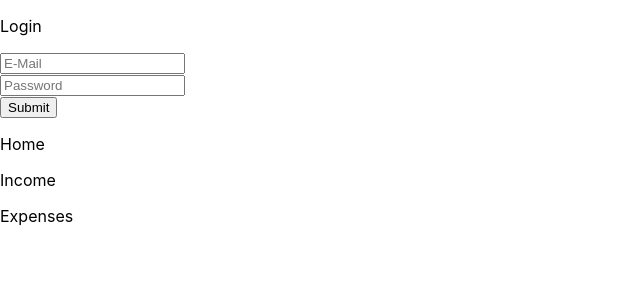
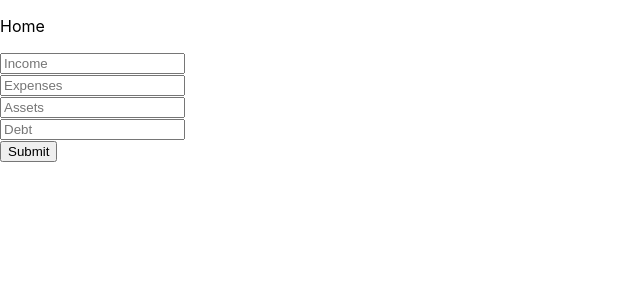
Before and after one commit to Aviakubo/frontend-fin-team-six, a React (Create React App) app: page / in a window 1280 px wide. Shown: the top 300 px of the page, without its empty margins (0-640 px from the left). Built offline with nearby package versions, Linux system fonts and the light colour scheme.

Commit message:
added forms and assets + debt components

```diff
--- a/src/App.js
+++ b/src/App.js
@@ -2,12 +2,10 @@ import logo from './logo.svg';
 import './App.css';
 import { useState } from "react";
 import Home from './components/Home';
-import Login from './components/Login';
 
 function App() {
   return (
     <>
-    <Login />
     <Home />
     </>
   );
--- /dev/null
+++ b/src/components/Assets.js
@@ -0,0 +1,10 @@
+function Assets() {
+    return (
+        <div className='assets'>
+        <input type="text"  placeholder="Assets" id="assets"></input>
+        <br/>
+        </div>
+    );
+}
+
+export default Assets;
--- /dev/null
+++ b/src/components/Debt.js
@@ -0,0 +1,10 @@
+function Debt() {
+    return (
+        <div className='debt'>
+        <input type="text"  placeholder="Debt" id="debt"></input>
+        <br/>
+        </div>
+    );
+}
+
+export default Debt;
--- a/src/components/Expenses.js
+++ b/src/components/Expenses.js
@@ -1,7 +1,8 @@
 function Expenses() {
     return (
         <div className='expenses'>
-            <p>Expenses</p>
+        <input type="text"  placeholder="Expenses" id="expenses"></input>
+        <br/>
         </div>
     );
 }
--- a/src/components/Income.js
+++ b/src/components/Income.js
@@ -4,7 +4,8 @@ function Income() {
 
     return (
         <div className='income'>
-            <p>Income</p>
+        <input type="text"  placeholder="Income" id="income"></input>
+        <br/>
         </div>
     );
 }
--- a/src/components/home.js
+++ b/src/components/home.js
@@ -1,5 +1,7 @@
 import Income from './Income';
 import Expenses from './Expenses';
+import Assets from './Assets';
+import Debt from './Debt';
 
 function Home() {
     return (
@@ -7,6 +9,9 @@ function Home() {
             <p>Home</p>
             <Income />
             <Expenses />
+            <Assets />
+            <Debt />
+            <button>Submit</button>
         </div>
     );
 }
--- a/src/components/login.js
+++ /dev/null
@@ -1,14 +0,0 @@
-function Login() {
-    return (
-        <div className='login'>
-            <p>Login</p>
-            <input type="text" placeholder="E-Mail" id="email"></input>
-            <br/>
-            <input type="text" placeholder="Password" id="password"></input>
-            <br />
-            <button>Submit</button>
-        </div>
-    );
-}
-
-export default Login;
```
